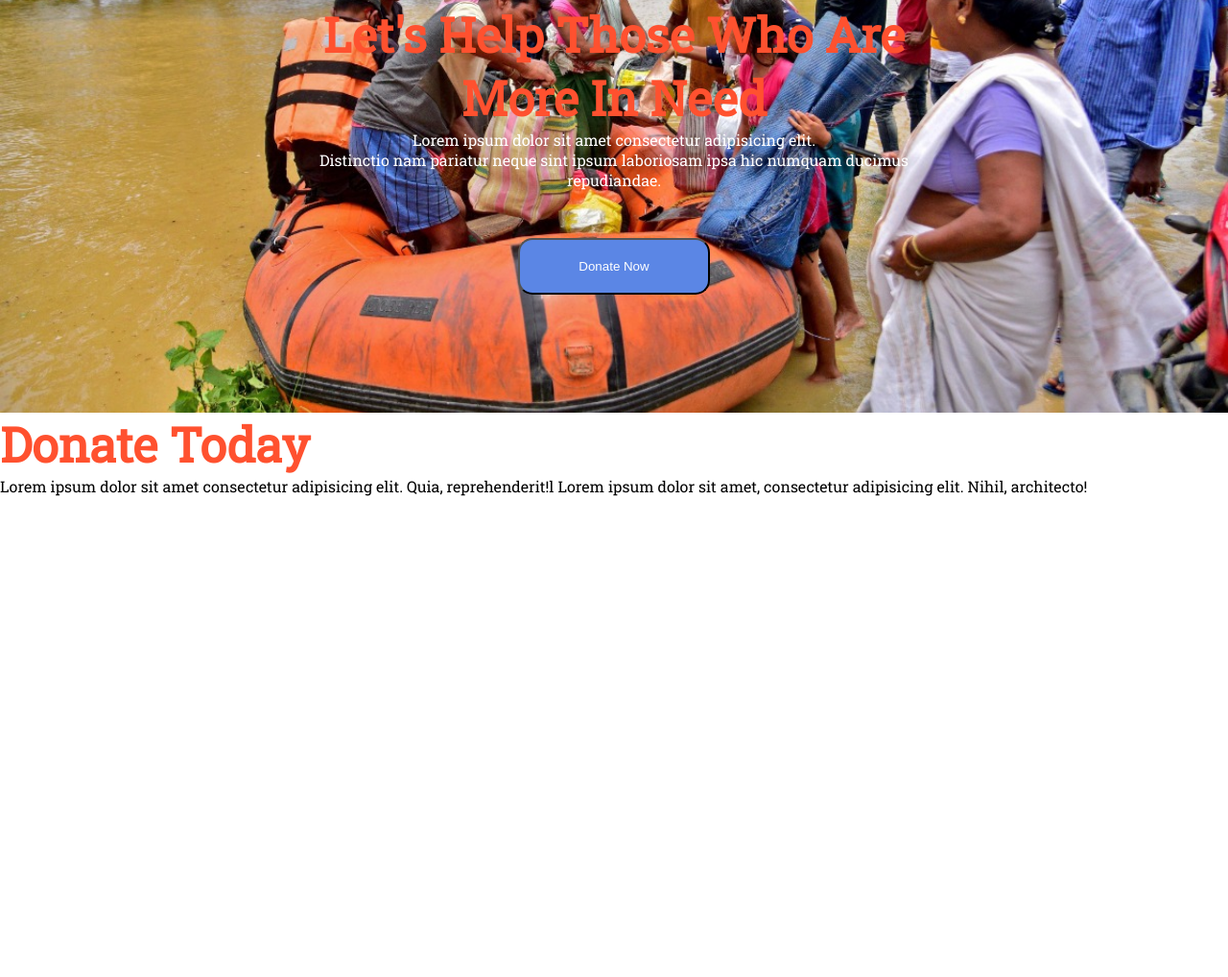
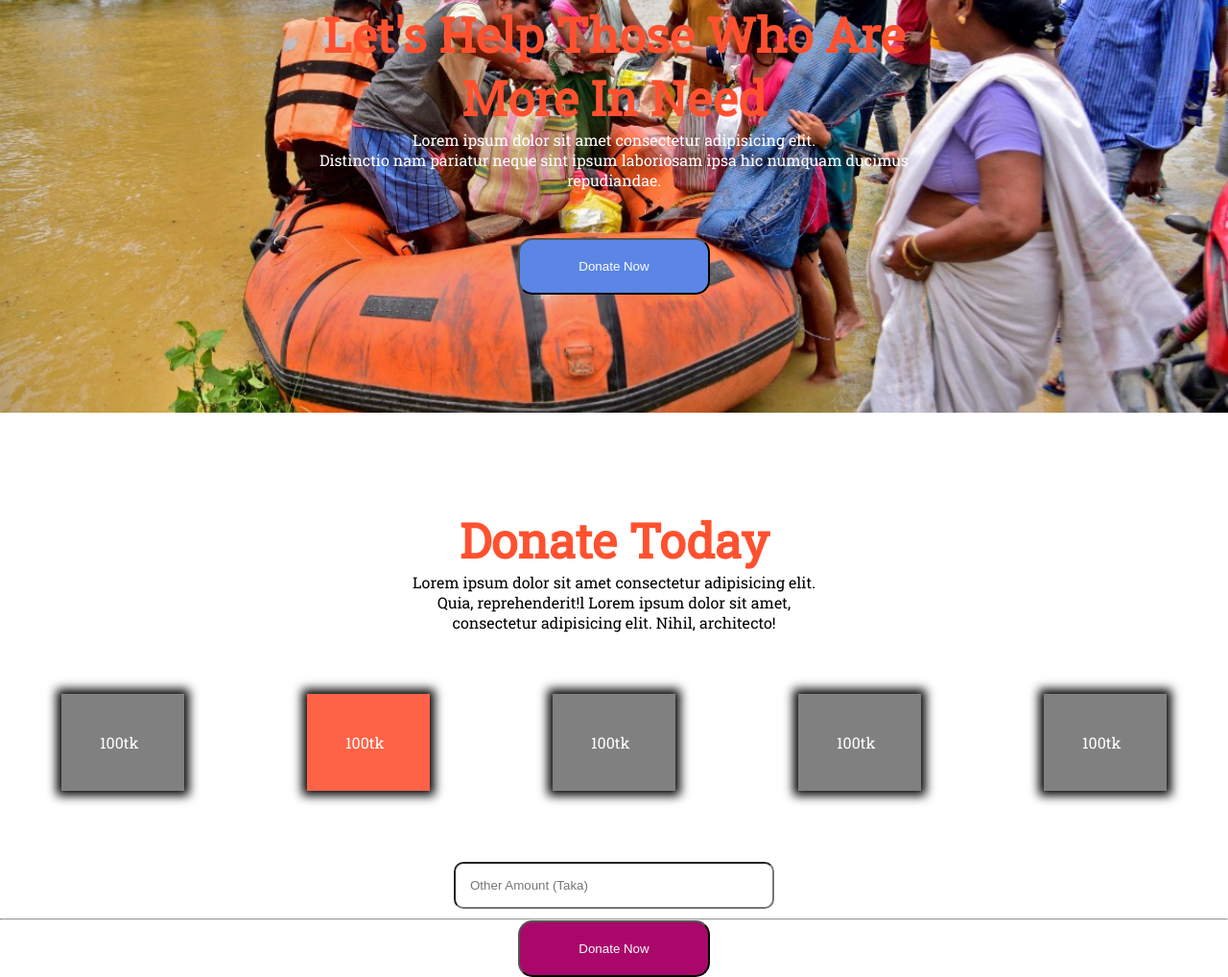
Before and after one commit to arjun1571/Donate-today, a plain HTML site: page index.html in a window 1280 px wide. Shown: the part 220-1238 px from the top of the page at 96% size. Before the commit the page ends 800 px from the top, so only its background shows below. Drawn offline with Linux system fonts and the light colour scheme.

Commit message:
donate section also done

```diff
--- a/index.html
+++ b/index.html
@@ -29,13 +29,27 @@
     </section>
     <!-- this is donate part -->
     <section>
-      <div>
+      <div class="donate-style">
         <h1>Donate Today</h1>
         <p>
-          Lorem ipsum dolor sit amet consectetur adipisicing elit. Quia,
-          reprehenderit!l Lorem ipsum dolor sit amet, consectetur adipisicing
-          elit. Nihil, architecto!
+          Lorem ipsum dolor sit amet consectetur adipisicing elit. <br />
+          Quia, reprehenderit!l Lorem ipsum dolor sit amet, <br />
+          consectetur adipisicing elit. Nihil, architecto!
         </p>
+      </div>
+    </section>
+    <section class="donate-amount">
+      <div class="divided-width">100tk</div>
+      <div class="divided-width" id="spcific-style">100tk</div>
+      <div class="divided-width">100tk</div>
+      <div class="divided-width">100tk</div>
+      <div class="divided-width">100tk</div>
+    </section>
+    <section>
+      <div class="payment-input">
+        <input placeholder="Other Amount (Taka)" type="text" />
+        <hr />
+        <button class="button-style2">Donate Now</button>
       </div>
     </section>
   </body>
--- a/style.css
+++ b/style.css
@@ -32,3 +32,38 @@ h1 {
   color: white;
   border-radius: 15px;
 }
+.donate-style {
+  text-align: center;
+  margin-top: 100px;
+}
+.donate-amount {
+  display: flex;
+}
+.divided-width {
+  width: 15%;
+  margin: 5%;
+  box-shadow: 0 0 10px 5px black;
+  padding: 40px;
+  background-color: gray;
+  color: white;
+}
+#spcific-style {
+  background-color: tomato;
+}
+.payment-input {
+  text-align: center;
+}
+.payment-input input {
+  padding: 15px;
+  width: 300px;
+  border-radius: 10px;
+  margin: 10px;
+}
+
+.button-style2 {
+  padding: 20px;
+  width: 200px;
+  background-color: #aa076b;
+  color: white;
+  border-radius: 15px;
+}
```
